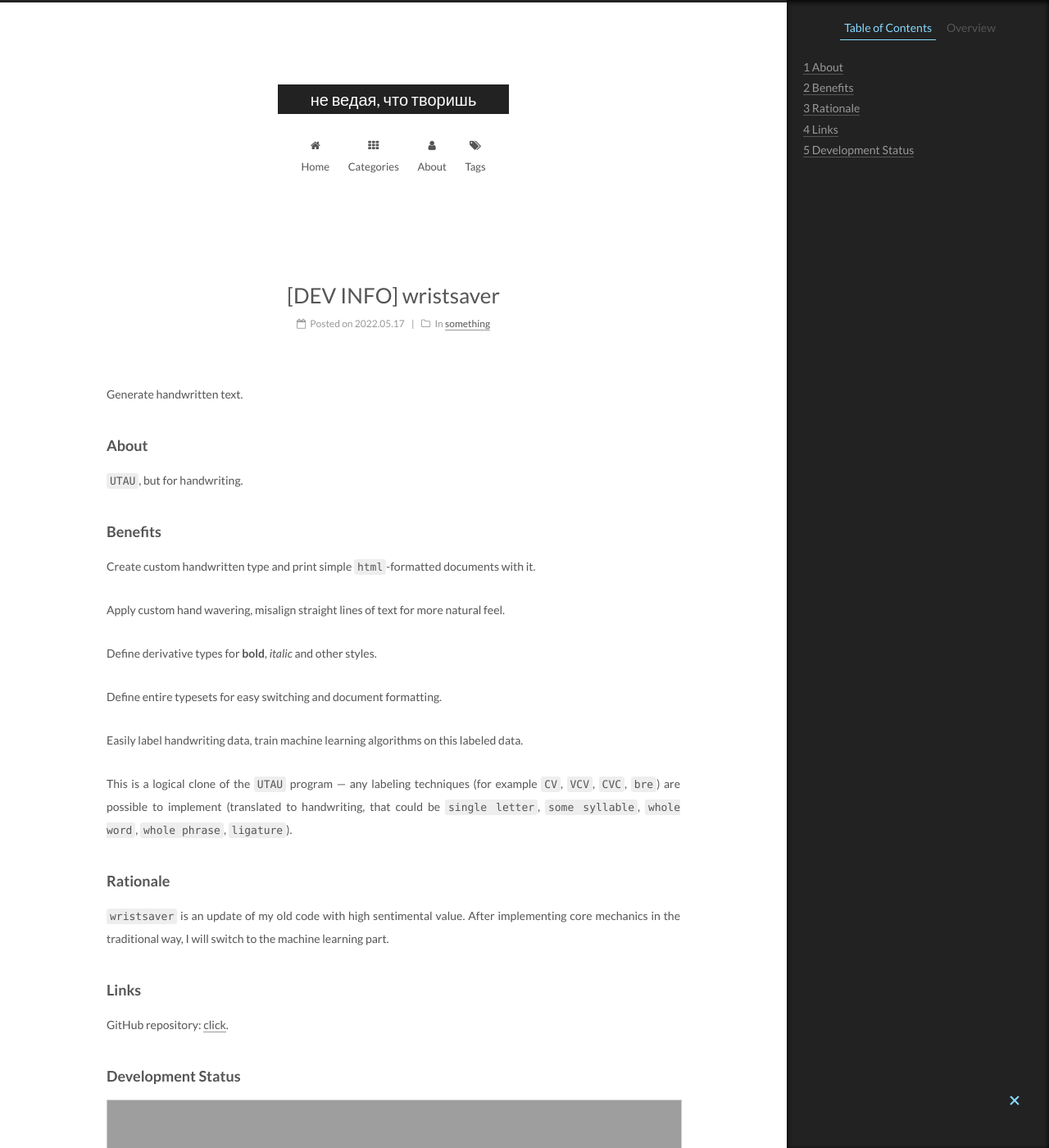
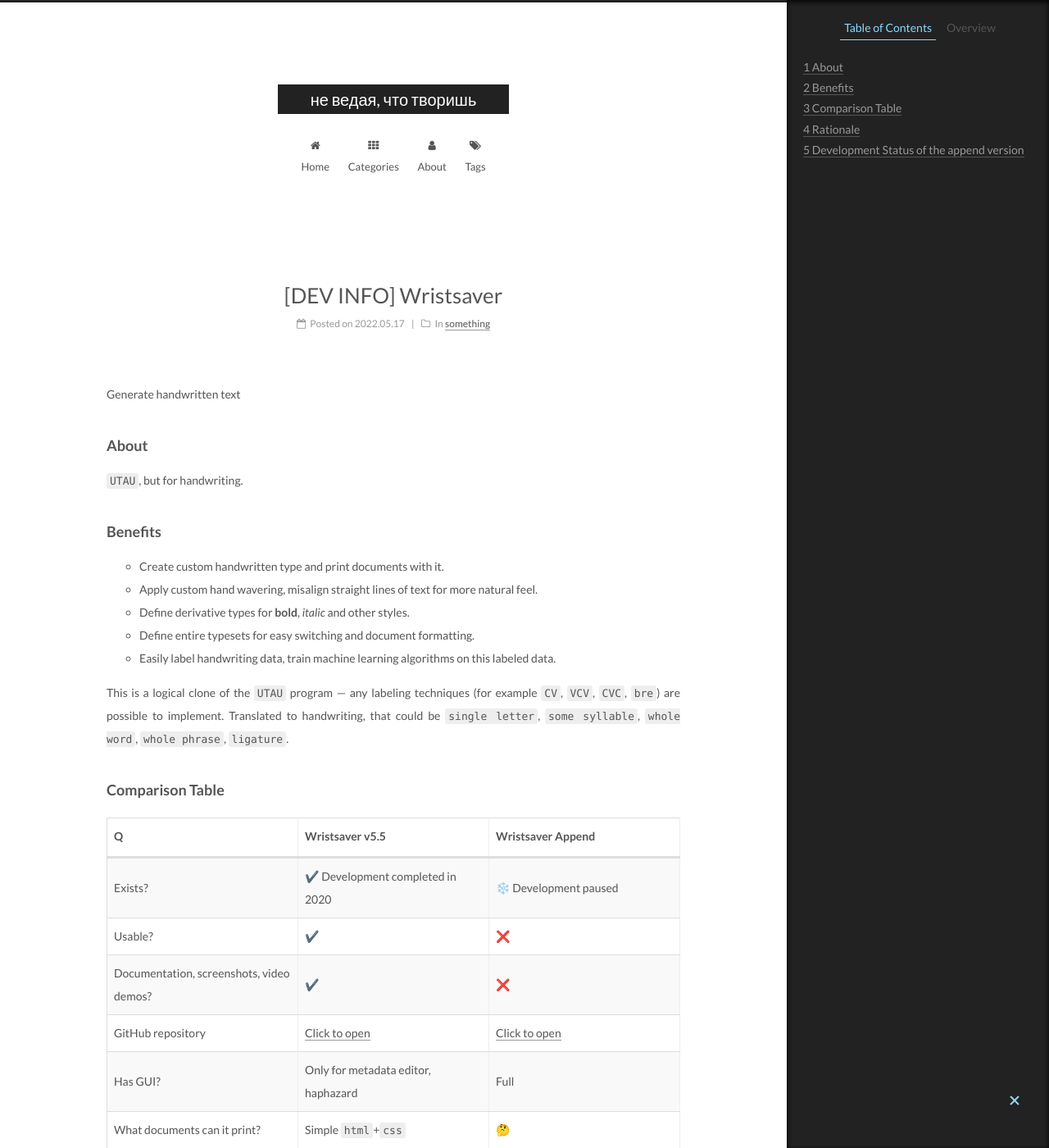
Before and after one commit to gggrv/gggrv.github.io, a Jekyll site: the page built from _posts/2022-05-17-devinfo-wristsaver.md, in a window 1280 px wide and 1400 px high. Shown: the whole window at 82% size. Built offline with Jekyll 4.4.1, drawn with Linux system fonts in a browser that asks for light colours; some of the changed text lies outside the part shown; grey boxes are pictures that could not be loaded.

Commit message:
[ok] update

```diff
--- a/_posts/2022-05-17-devinfo-wristsaver.md
+++ b/_posts/2022-05-17-devinfo-wristsaver.md
@@ -16,26 +16,30 @@ Generate handwritten text.
 
 ### Benefits
 
-Create custom handwritten type and print simple `html`-formatted documents with it.
+- Create custom handwritten type and print documents with it.
+- Apply custom hand wavering, misalign straight lines of text for more natural feel.
+- Define derivative types for **bold**, *italic* and other styles.
+- Define entire typesets for easy switching and document formatting.
+- Easily label handwriting data, train machine learning algorithms on this labeled data.
 
-Apply custom hand wavering, misalign straight lines of text for more natural feel.
+This is a logical clone of the `UTAU` program — any labeling techniques (for example `CV`, `VCV`, `CVC`, `bre`) are possible to implement. Translated to handwriting, that could be `single letter`, `some syllable`, `whole word`, `whole phrase`, `ligature`.
 
-Define derivative types for **bold**, *italic* and other styles.
+### Comparison Table
 
-Define entire typesets for easy switching and document formatting.
-
-Easily label handwriting data, train machine learning algorithms on this labeled data.
-
-This is a logical clone of the `UTAU` program — any labeling techniques (for example `CV`, `VCV`, `CVC`, `bre`) are possible to implement (translated to handwriting, that could be `single letter`, `some syllable`, `whole word`, `whole phrase`, `ligature`).
+| Q | Wristsaver v5.5 | Wristsaver Append |
+| --- | --- | --- |
+| Exists? | ✔️ Development completed in 2020 | ❄️ Development paused |
+| Usable? | ✔️ | ❌ |
+| Documentation, screenshots, video demos? | ✔️ | ❌ |
+| GitHub repository | [Click to open](https://github.com/gggrv/edu_archive_wristsaver_v5.5) | [Click to open](https://github.com/gggrv/wristsaver_append) |
+| Has GUI? | Only for metadata editor, haphazard | Full |
+| What documents can it print? | Simple `html`+`css` | 🤔 |
+| What labeling techniques are supported? | <ul><li>Standalone `single letter`</li><li>`single letter` that comes only after specific `previous letters`</li><li>`single letter` that has connector to some `previous`/`next`/`both` letters.</li></ul> | <ul><li>Mix-match of unique plaintext `tokens`</li></ul> |
 
 ### Rationale
 
-`wristsaver` is an update of my old code with high sentimental value. After implementing core mechanics in the traditional way, I will switch to the machine learning part.
+In honor of ancient traditions, certain ██████████████ require ██ to produce large amount of handwritten text in abysmally short timespan. Doing so often leads to ██████████, ███████, wrist injuries, damp morale, poor performance. Initially, wristsaver was designed to help alleviate such conditions. The `append` version is a facultative research interest.
 
-### Links
-
-GitHub repository: [click](https://github.com/gggrv/wristsaver).
-
-### Development Status
+### Development Status of the `append` version
 
 <iframe class="airtable-embed" src="https://airtable.com/embed/shrL3loO2LIA3xI7w?backgroundColor=grayLight&viewControls=on" frameborder="0" onmousewheel="" width="100%" height="533" style="background: transparent; border: 1px solid #ccc;"></iframe>
```
Also changed, not shown: other parts of _posts/2022-05-17-devinfo-wristsaver.md (+3 -3 lines), _posts/2022-03-22-devinfo-harrrp.md (+19 -20 lines), _posts/2022-05-11-mod-audiosurf2.md (+7 -3 lines), _posts/2022-05-17-devinfo-dust.md (+20 -18 lines), _posts/2024-12-09-devinfo-grimoire.md (added, +85 -0 lines), assets/2024-12-09-file-renamer-context-menu.png (added), assets/2024-12-09-file-renamer-done.png (added), assets/2024-12-09-file-renamer-preset-editor.png (added), assets/2024-12-09-foo-editor.png (added), assets/2024-12-09-playlist-contents.png (added), assets/2024-12-09-playlists-menu.png (added), assets/2024-12-09-rel-compare.png (added), assets/2024-12-09-rel-one.png (added).
